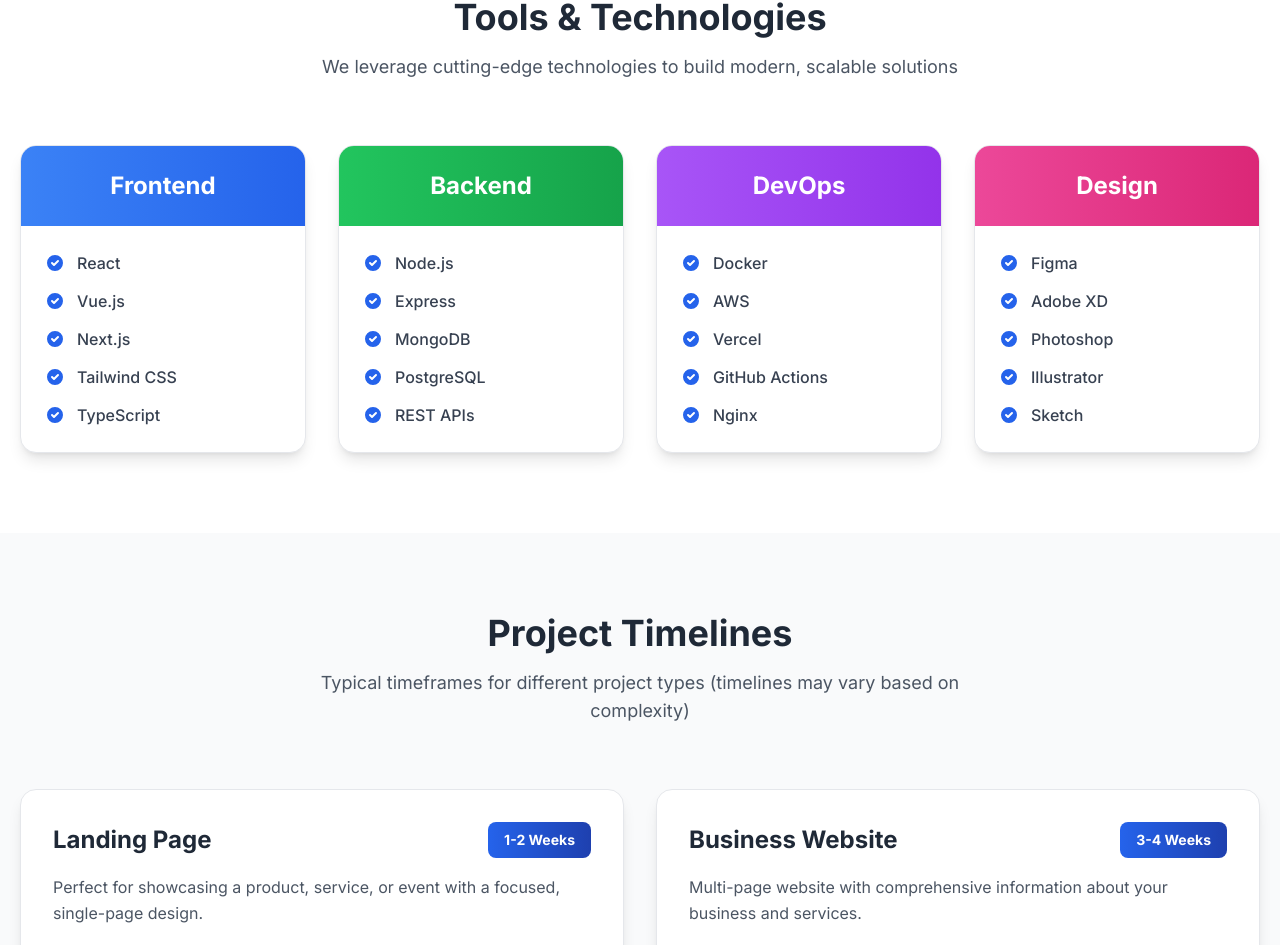
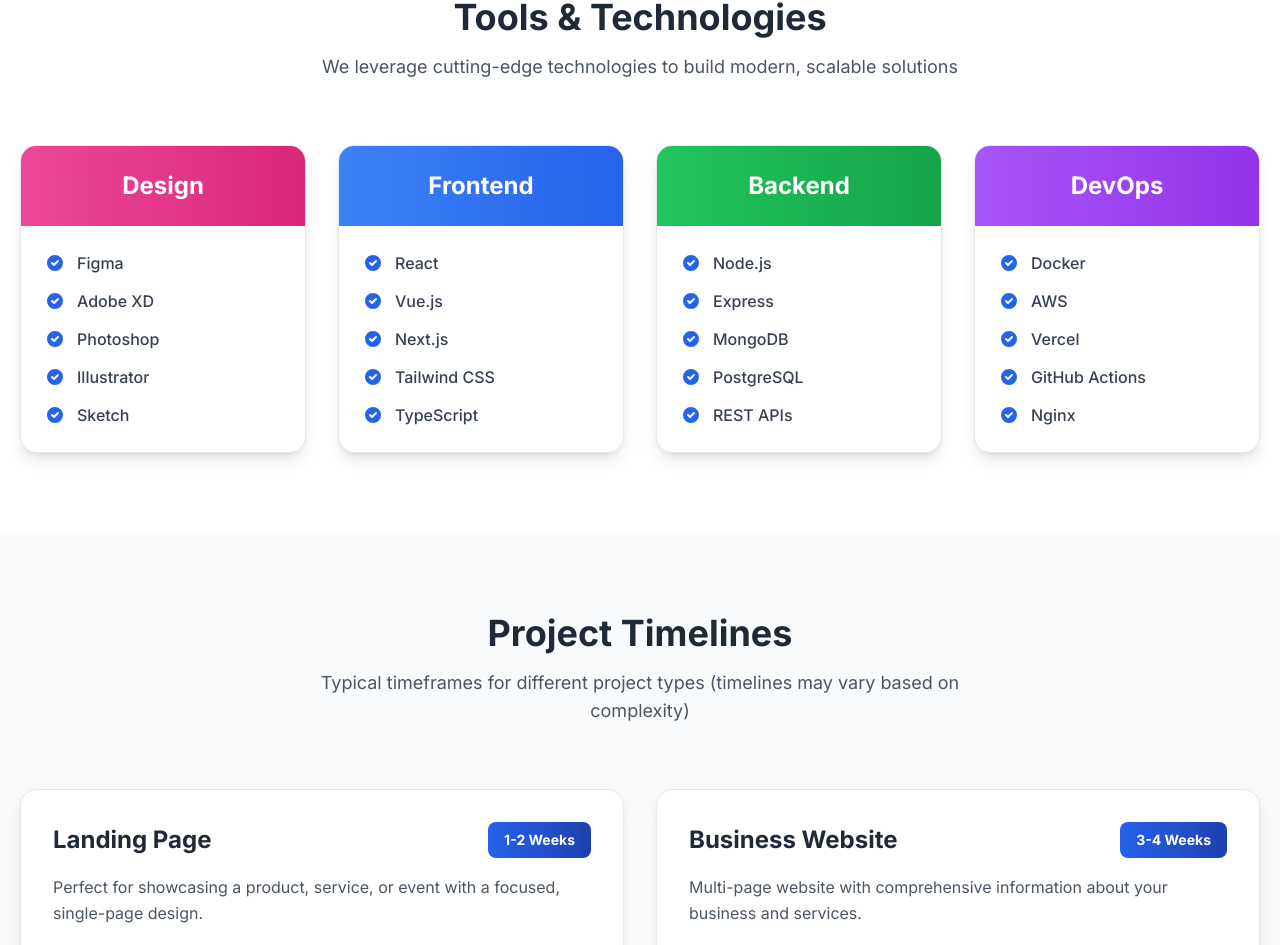
Before and after one commit to TejuMehar/pioneershub-it-consultant-akola, a React (Vite) app: page /work-process in a window 1280 px wide. Shown: the part 2551-3496 px from the top of the page. Built offline with nearby package versions, Linux system fonts and the light colour scheme.

Commit message:
Fix Work process technology

```diff
--- a/src/components/WorkProcess/ToolsTechnologies.jsx
+++ b/src/components/WorkProcess/ToolsTechnologies.jsx
@@ -3,6 +3,11 @@
 const ToolsTechnologies = () => {
   const categories = [
     {
+      name: 'Design',
+      color: 'from-pink-500 to-pink-600',
+      tools: ['Figma', 'Adobe XD', 'Photoshop', 'Illustrator', 'Sketch']
+    }
+    ,{
       name: 'Frontend',
       color: 'from-blue-500 to-blue-600',
       tools: ['React', 'Vue.js', 'Next.js', 'Tailwind CSS', 'TypeScript']
@@ -16,11 +21,6 @@
       name: 'DevOps',
       color: 'from-purple-500 to-purple-600',
       tools: ['Docker', 'AWS', 'Vercel', 'GitHub Actions', 'Nginx']
-    },
-    {
-      name: 'Design',
-      color: 'from-pink-500 to-pink-600',
-      tools: ['Figma', 'Adobe XD', 'Photoshop', 'Illustrator', 'Sketch']
     }
   ];
 
```
